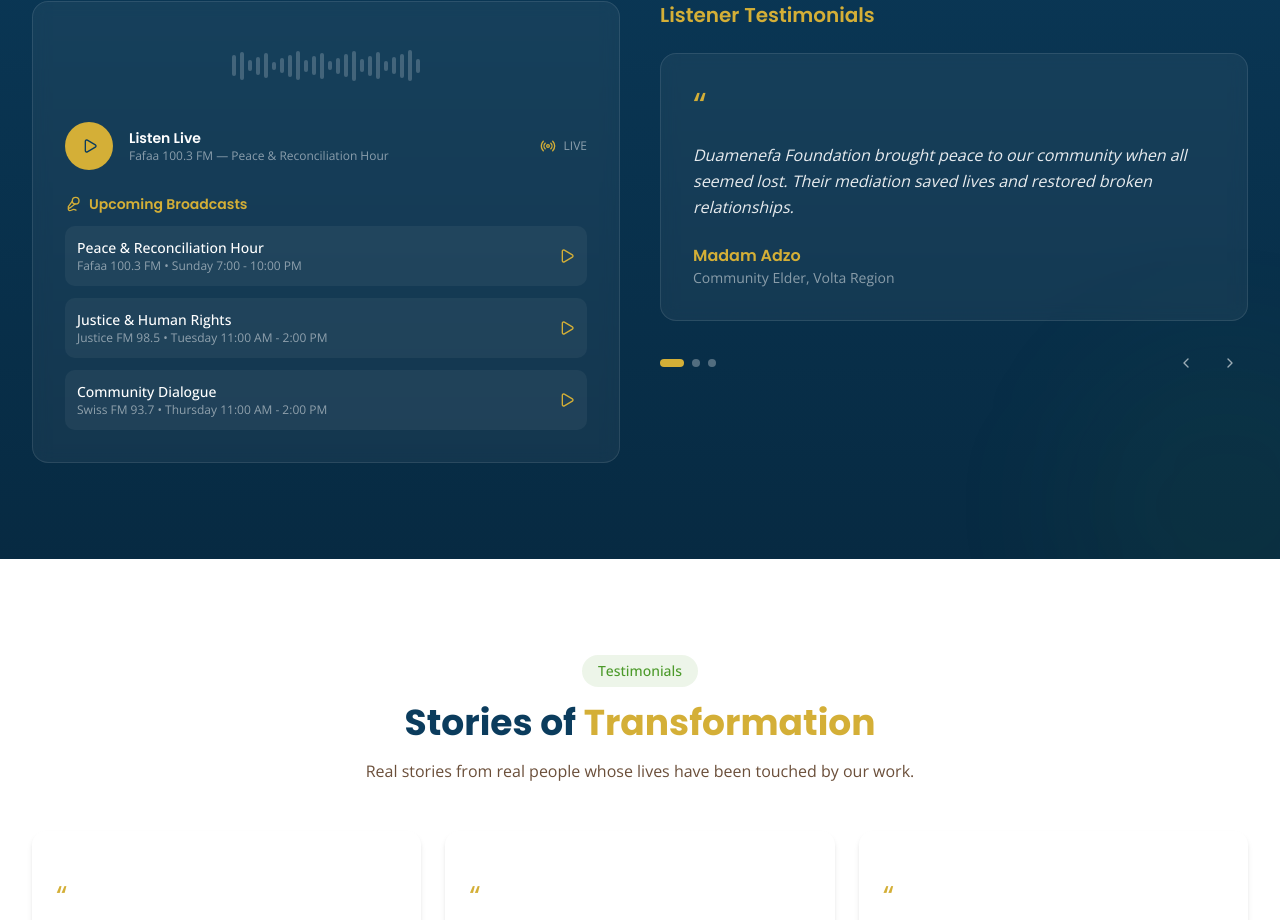
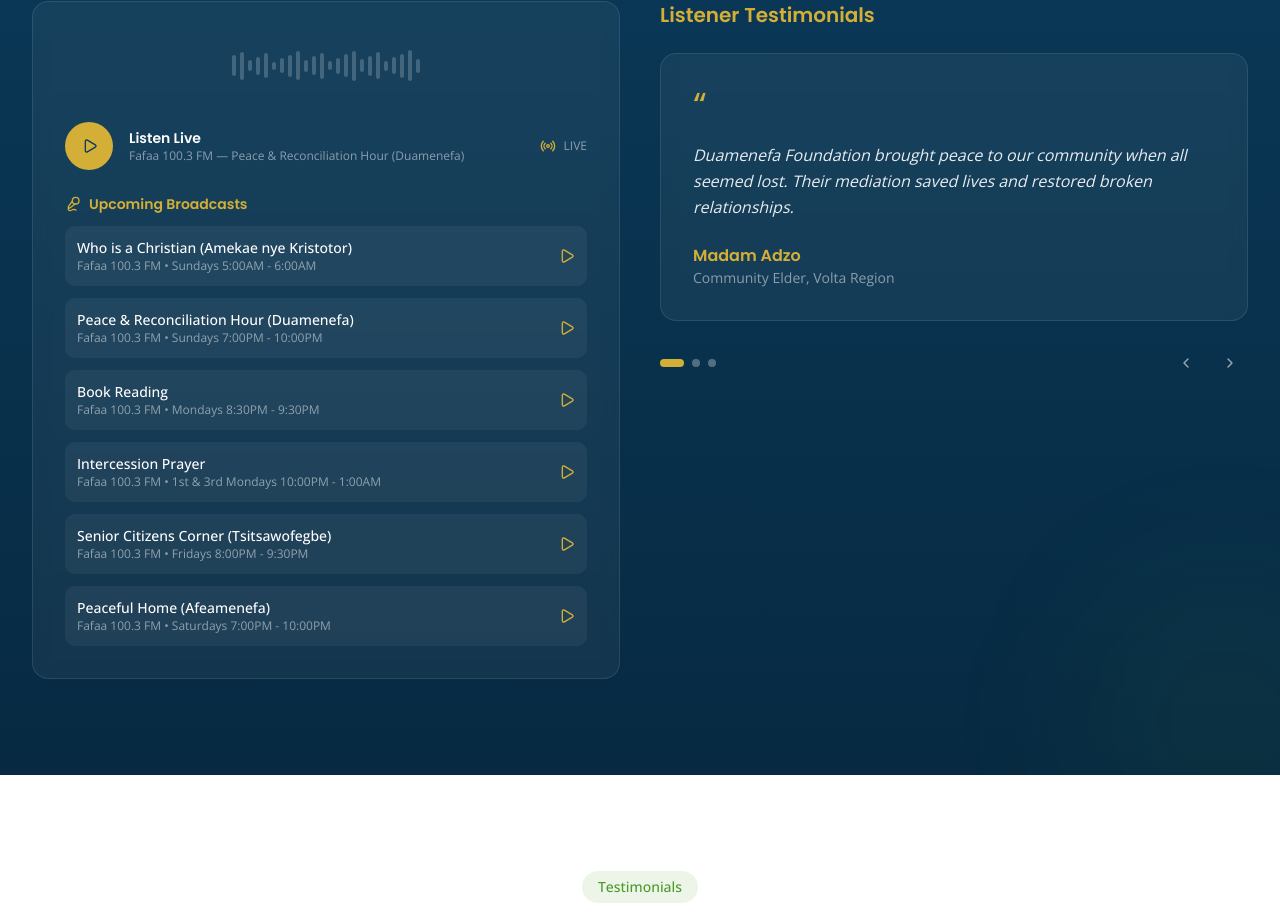
Before and after one commit to lilromeo2290/Duamenefa_Foundation-, a Next.js app: page / in a window 1280 px wide. Shown: the part 2687-3607 px from the top of the page. Built offline with nearby package versions, Linux system fonts and the light colour scheme; no server answers.

Commit message:
16d1e499-9b3c-4ee3-8650-6f61546d7f66

```diff
--- a/src/components/sections/VoicesOfPeace.tsx
+++ b/src/components/sections/VoicesOfPeace.tsx
@@ -24,9 +24,12 @@ const testimonials = [
 ];
 
 const radioPrograms = [
-  { title: "Peace & Reconciliation Hour", station: "Fafaa 100.3 FM", day: "Sunday", time: "7:00 - 10:00 PM" },
-  { title: "Justice & Human Rights", station: "Justice FM 98.5", day: "Tuesday", time: "11:00 AM - 2:00 PM" },
-  { title: "Community Dialogue", station: "Swiss FM 93.7", day: "Thursday", time: "11:00 AM - 2:00 PM" },
+  { title: "Who is a Christian (Amekae nye Kristotor)", station: "Fafaa 100.3 FM", time: "Sundays 5:00AM - 6:00AM" },
+  { title: "Peace & Reconciliation Hour (Duamenefa)", station: "Fafaa 100.3 FM", time: "Sundays 7:00PM - 10:00PM" },
+  { title: "Book Reading", station: "Fafaa 100.3 FM", time: "Mondays 8:30PM - 9:30PM" },
+  { title: "Intercession Prayer", station: "Fafaa 100.3 FM", time: "1st & 3rd Mondays 10:00PM - 1:00AM" },
+  { title: "Senior Citizens Corner (Tsitsawofegbe)", station: "Fafaa 100.3 FM", time: "Fridays 8:00PM - 9:30PM" },
+  { title: "Peaceful Home (Afeamenefa)", station: "Fafaa 100.3 FM", time: "Saturdays 7:00PM - 10:00PM" },
 ];
 
 export default function VoicesOfPeace() {
@@ -112,7 +115,7 @@ export default function VoicesOfPeace() {
                   {isPlaying ? 'Now Playing' : 'Listen Live'}
                 </p>
                 <p className="text-white/50 text-xs">
-                  Fafaa 100.3 FM — Peace & Reconciliation Hour
+                  Fafaa 100.3 FM — Peace & Reconciliation Hour (Duamenefa)
                 </p>
               </div>
               <div className="flex items-center gap-2">
@@ -134,7 +137,7 @@ export default function VoicesOfPeace() {
                   <div>
                     <p className="text-sm font-medium">{program.title}</p>
                     <p className="text-xs text-white/50">
-                      {program.station} • {program.day} {program.time}
+                      {program.station} • {program.time}
                     </p>
                   </div>
                   <Play className="h-4 w-4 text-[#D4AF37]" />
```
